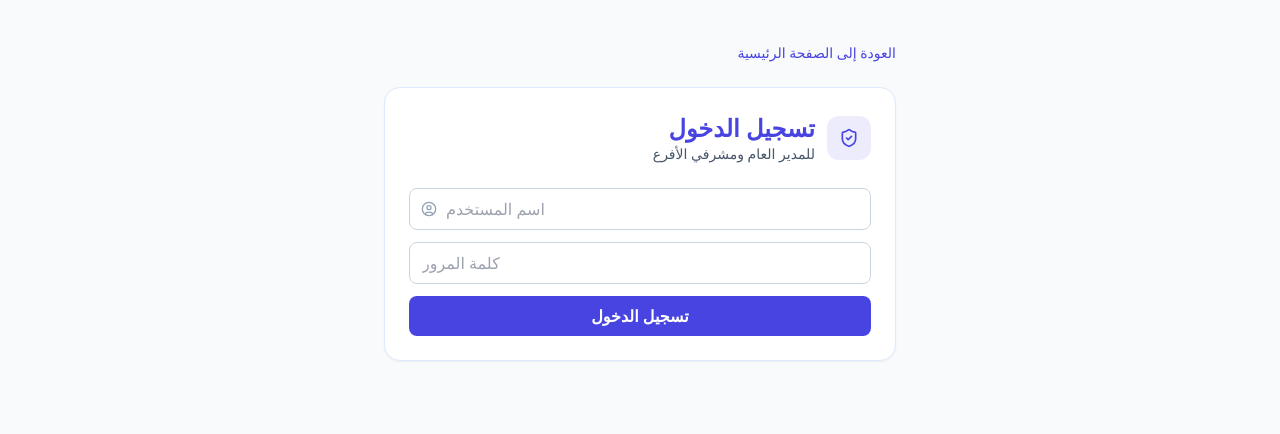
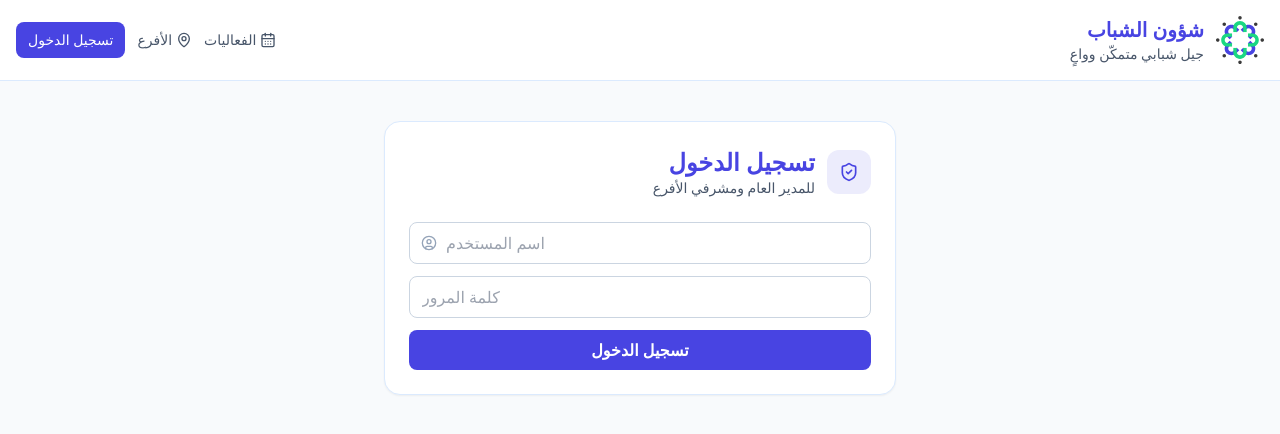
Before and after one commit to ibtikar-syria/youth-affairs, a React (Vite) app in the folder frontend/: page /login in a window 1280 px wide. Shown: the top 434 px of the page. Built offline with nearby package versions, Linux system fonts and the light colour scheme; no server answers.

Commit message:
feat: add SiteHeader component and integrate it across multiple pages

```diff
--- /dev/null
+++ b/frontend/src/components/SiteHeader.tsx
@@ -0,0 +1,73 @@
+import { CalendarDays, MapPin } from 'lucide-react'
+import { Link } from 'react-router-dom'
+
+type SiteHeaderProps = {
+  isLanding?: boolean
+  onLogoClick?: () => void
+}
+
+export const SiteHeader = ({ isLanding = false, onLogoClick }: SiteHeaderProps) => {
+  const LogoContent = (
+    <>
+      <img src="/ya_logo_color.svg" alt="شعار شؤون الشباب" className="h-12 w-12 transition-transform duration-300 hover:rotate-6" />
+      <div>
+        <h1 className="text-xl font-bold text-primary">شؤون الشباب</h1>
+        <p className="text-sm text-slate-600">جيل شبابي متمكّن وواعٍ</p>
+      </div>
+    </>
+  )
+
+  return (
+    <header className="sticky top-0 z-30 border-b border-blue-100 bg-white/95 backdrop-blur">
+      <div className="mx-auto flex max-w-7xl items-center justify-between px-4 py-4">
+        {isLanding ? (
+          <button
+            type="button"
+            onClick={onLogoClick}
+            className="flex items-center gap-3 rounded-lg transition-transform duration-200 hover:scale-[1.02] focus-visible:outline-none focus-visible:ring-2 focus-visible:ring-primary/40"
+            aria-label="العودة إلى أعلى الصفحة"
+          >
+            {LogoContent}
+          </button>
+        ) : (
+          <Link
+            to="/"
+            className="flex items-center gap-3 rounded-lg transition-transform duration-200 hover:scale-[1.02] focus-visible:outline-none focus-visible:ring-2 focus-visible:ring-primary/40"
+            aria-label="العودة إلى الصفحة الرئيسية"
+          >
+            {LogoContent}
+          </Link>
+        )}
+
+        <div className="flex items-center gap-3 text-sm">
+          {isLanding ? (
+            <>
+              <a href="#events" className="inline-flex items-center gap-1 text-slate-600 transition-all duration-200 hover:text-primary hover:translate-x-[-2px]">
+                <CalendarDays className="h-4 w-4" />
+                الفعاليات
+              </a>
+              <a href="#branches" className="inline-flex items-center gap-1 text-slate-600 transition-all duration-200 hover:text-primary hover:translate-x-[-2px]">
+                <MapPin className="h-4 w-4" />
+                الأفرع
+              </a>
+            </>
+          ) : (
+            <>
+              <Link to="/events" className="inline-flex items-center gap-1 text-slate-600 transition-all duration-200 hover:text-primary hover:translate-x-[-2px]">
+                <CalendarDays className="h-4 w-4" />
+                الفعاليات
+              </Link>
+              <Link to="/branches" className="inline-flex items-center gap-1 text-slate-600 transition-all duration-200 hover:text-primary hover:translate-x-[-2px]">
+                <MapPin className="h-4 w-4" />
+                الأفرع
+              </Link>
+            </>
+          )}
+          <Link to="/login" className="rounded-lg bg-primary px-3 py-2 text-white transition-all duration-200 hover:bg-primary/90 hover:shadow-lg hover:scale-105">
+            تسجيل الدخول
+          </Link>
+        </div>
+      </div>
+    </header>
+  )
+}
--- a/frontend/src/views/AdminPage.tsx
+++ b/frontend/src/views/AdminPage.tsx
@@ -2,6 +2,7 @@ import { useEffect, useState } from 'react'
 import { Navigate } from 'react-router-dom'
 import { ArrowUpRight, Building2, CalendarDays, Image, LogOut, MapPin, UserCircle } from 'lucide-react'
 import { api } from '../lib/api'
+import { SiteHeader } from '../components/SiteHeader'
 import type { Branch, EventItem, AuthUser } from '../lib/types'
 
 const TOKEN_KEY = 'ya_admin_token'
@@ -199,7 +200,9 @@ export const AdminPage = () => {
 
   return (
     <div dir="rtl" className="min-h-screen bg-slate-50">
-      <header className="border-b border-blue-100 bg-white shadow-sm">
+      <SiteHeader />
+
+      <section className="border-b border-blue-100 bg-white shadow-sm">
         <div className="mx-auto flex max-w-7xl flex-wrap items-center justify-between gap-3 px-4 py-6">
           <div>
             <h1 className="text-2xl font-bold text-primary">لوحة مشرف الفرع</h1>
@@ -213,7 +216,7 @@ export const AdminPage = () => {
             تسجيل الخروج
           </button>
         </div>
-      </header>
+      </section>
 
       <main className="mx-auto max-w-7xl space-y-6 px-4 py-8">
         <section className="grid gap-4 md:grid-cols-3">
--- a/frontend/src/views/BranchesPage.tsx
+++ b/frontend/src/views/BranchesPage.tsx
@@ -3,6 +3,7 @@ import { Link } from 'react-router-dom'
 import { ChevronRight, MapPin } from 'lucide-react'
 import { api } from '../lib/api'
 import { BranchesExplorer } from '../components/BranchesExplorer'
+import { SiteHeader } from '../components/SiteHeader'
 import type { Branch } from '../lib/types'
 
 export const BranchesPage = () => {
@@ -19,7 +20,9 @@ export const BranchesPage = () => {
 
   return (
     <div dir="rtl" className="min-h-screen bg-slate-50">
-      <header className="border-b border-blue-100 bg-white shadow-sm">
+      <SiteHeader />
+
+      <section className="border-b border-blue-100 bg-white shadow-sm">
         <div className="mx-auto max-w-7xl px-4 py-6">
           <div className="flex items-center justify-between">
             <div>
@@ -38,7 +41,7 @@ export const BranchesPage = () => {
             </Link>
           </div>
         </div>
-      </header>
+      </section>
 
       <main className="mx-auto max-w-7xl px-4 py-8">
         <div className="mb-4 text-sm text-slate-600">
--- a/frontend/src/views/EventDetailPage.tsx
+++ b/frontend/src/views/EventDetailPage.tsx
@@ -2,6 +2,7 @@ import { useEffect, useState } from 'react'
 import { Link, useParams, useNavigate } from 'react-router-dom'
 import { CalendarDays, ChevronRight, MapPin, Calendar, Building2, ArrowRight } from 'lucide-react'
 import { api } from '../lib/api'
+import { SiteHeader } from '../components/SiteHeader'
 import type { EventItem } from '../lib/types'
 
 export const EventDetailPage = () => {
@@ -54,7 +55,9 @@ export const EventDetailPage = () => {
   if (error || !event) {
     return (
       <div dir="rtl" className="min-h-screen bg-slate-50">
-        <header className="border-b border-blue-100 bg-white shadow-sm">
+        <SiteHeader />
+
+        <section className="border-b border-blue-100 bg-white shadow-sm">
           <div className="mx-auto max-w-7xl px-4 py-6">
             <Link
               to="/events"
@@ -64,7 +67,7 @@ export const EventDetailPage = () => {
               العودة للفعاليات
             </Link>
           </div>
-        </header>
+        </section>
         <main className="mx-auto max-w-4xl px-4 py-12">
           <div className="rounded-xl border border-blue-100 bg-white p-12 text-center shadow-sm">
             <CalendarDays className="mx-auto h-16 w-16 text-slate-300" />
@@ -93,7 +96,9 @@ export const EventDetailPage = () => {
 
   return (
     <div dir="rtl" className="min-h-screen bg-slate-50">
-      <header className="border-b border-blue-100 bg-white shadow-sm">
+      <SiteHeader />
+
+      <section className="border-b border-blue-100 bg-white shadow-sm">
         <div className="mx-auto max-w-7xl px-4 py-6">
           <div className="flex items-center justify-between">
             <button
@@ -111,7 +116,7 @@ export const EventDetailPage = () => {
             </Link>
           </div>
         </div>
-      </header>
+      </section>
 
       <main className="mx-auto max-w-5xl px-4 py-8">
         <article className="overflow-hidden rounded-2xl border border-blue-100 bg-white shadow-lg">
--- a/frontend/src/views/EventsPage.tsx
+++ b/frontend/src/views/EventsPage.tsx
@@ -3,6 +3,7 @@ import { Link, useNavigate, useSearchParams } from 'react-router-dom'
 import { ChevronRight } from 'lucide-react'
 import { api } from '../lib/api'
 import { EventsExplorer } from '../components/EventsExplorer'
+import { SiteHeader } from '../components/SiteHeader'
 import type { Branch, EventItem } from '../lib/types'
 
 export const EventsPage = () => {
@@ -76,7 +77,9 @@ export const EventsPage = () => {
 
   return (
     <div dir="rtl" className="min-h-screen bg-slate-50">
-      <header className="border-b border-blue-100 bg-white shadow-sm">
+      <SiteHeader />
+
+      <section className="border-b border-blue-100 bg-white shadow-sm">
         <div className="mx-auto max-w-7xl px-4 py-6">
           <div className="flex items-center justify-between">
             <div>
@@ -92,7 +95,7 @@ export const EventsPage = () => {
             </Link>
           </div>
         </div>
-      </header>
+      </section>
 
       <main className="mx-auto max-w-7xl px-4 py-8">
         <EventsExplorer
--- a/frontend/src/views/LandingPage.tsx
+++ b/frontend/src/views/LandingPage.tsx
@@ -24,6 +24,7 @@ import {
 import { api } from '../lib/api'
 import { BranchesExplorer } from '../components/BranchesExplorer'
 import { EventsExplorer } from '../components/EventsExplorer'
+import { SiteHeader } from '../components/SiteHeader'
 import type { Branch, EventItem } from '../lib/types'
 
 const values = [
@@ -207,35 +208,7 @@ export const LandingPage = () => {
 
   return (
     <div ref={pageRef} dir="rtl" className="min-h-screen bg-slate-50 text-slate-800">
-      <header className="sticky top-0 z-30 border-b border-blue-100 bg-white/95 backdrop-blur">
-        <div className="mx-auto flex max-w-6xl items-center justify-between px-4 py-4">
-          <button
-            type="button"
-            onClick={scrollToTop}
-            className="flex items-center gap-3 rounded-lg transition-transform duration-200 hover:scale-[1.02] focus-visible:outline-none focus-visible:ring-2 focus-visible:ring-primary/40"
-            aria-label="العودة إلى أعلى الصفحة"
-          >
-            <img src="/ya_logo_color.svg" alt="شعار شؤون الشباب" className="h-12 w-12 transition-transform duration-300 hover:rotate-6" />
-            <div>
-              <h1 className="text-xl font-bold text-primary">{content.organizationName}</h1>
-              <p className="text-sm text-slate-600">{content.slogan}</p>
-            </div>
-          </button>
-          <div className="flex items-center gap-3 text-sm">
-            <a href="#events" className="inline-flex items-center gap-1 text-slate-600 transition-all duration-200 hover:text-primary hover:translate-x-[-2px]">
-              <CalendarDays className="h-4 w-4" />
-              الفعاليات
-            </a>
-            <a href="#branches" className="inline-flex items-center gap-1 text-slate-600 transition-all duration-200 hover:text-primary hover:translate-x-[-2px]">
-              <MapPin className="h-4 w-4" />
-              الأفرع
-            </a>
-            <Link to="/login" className="rounded-lg bg-primary px-3 py-2 text-white transition-all duration-200 hover:bg-primary/90 hover:shadow-lg hover:scale-105">
-              تسجيل الدخول
-            </Link>
-          </div>
-        </div>
-      </header>
+      <SiteHeader isLanding onLogoClick={scrollToTop} />
 
       <main>
         <section className="relative overflow-hidden bg-gradient-to-l from-primary to-accent py-16 text-white">
--- a/frontend/src/views/LoginPage.tsx
+++ b/frontend/src/views/LoginPage.tsx
@@ -1,7 +1,8 @@
 import { useEffect, useState } from 'react'
-import { Link, useNavigate } from 'react-router-dom'
+import { useNavigate } from 'react-router-dom'
 import { ShieldCheck, UserCircle } from 'lucide-react'
 import { api } from '../lib/api'
+import { SiteHeader } from '../components/SiteHeader'
 
 const ADMIN_TOKEN_KEY = 'ya_admin_token'
 const SUPERADMIN_TOKEN_KEY = 'ya_superadmin_token'
@@ -92,12 +93,11 @@ export const LoginPage = () => {
   }
 
   return (
-    <div dir="rtl" className="min-h-screen bg-slate-50 px-4 py-10">
+    <div dir="rtl" className="min-h-screen bg-slate-50">
+      <SiteHeader />
+
+      <div className="px-4 py-10">
       <div className="mx-auto max-w-lg">
-        <Link to="/" className="mb-6 inline-flex items-center text-sm font-medium text-primary transition hover:opacity-90">
-          العودة إلى الصفحة الرئيسية
-        </Link>
-
         <div className="rounded-2xl border border-blue-100 bg-white p-6 shadow-sm">
           <div className="mb-6 flex items-center gap-3">
             <div className="rounded-xl bg-primary/10 p-3 text-primary">
@@ -138,6 +138,7 @@ export const LoginPage = () => {
           </form>
         </div>
       </div>
+      </div>
     </div>
   )
 }
--- a/frontend/src/views/SuperAdminPage.tsx
+++ b/frontend/src/views/SuperAdminPage.tsx
@@ -2,6 +2,7 @@ import { useEffect, useState } from 'react'
 import { Navigate } from 'react-router-dom'
 import { Building2, Check, LogOut, Pencil, Trash2, UserCog, Users, X } from 'lucide-react'
 import { api } from '../lib/api'
+import { SiteHeader } from '../components/SiteHeader'
 import type { AdminUser, AuthUser, Branch } from '../lib/types'
 
 const TOKEN_KEY = 'ya_superadmin_token'
@@ -134,6 +135,7 @@ export const SuperAdminPage = () => {
     if (!token) {
       return
     }
+
     setLoading(true)
     void refreshData(token)
       .catch((loadError) => {
@@ -647,7 +649,9 @@ export const SuperAdminPage = () => {
 
   return (
     <div dir="rtl" className="min-h-screen bg-slate-50">
-      <header className="border-b border-blue-100 bg-white shadow-sm">
+      <SiteHeader />
+
+      <section className="border-b border-blue-100 bg-white shadow-sm">
         <div className="mx-auto flex max-w-7xl flex-wrap items-center justify-between gap-3 px-4 py-6">
           <div>
             <h1 className="text-2xl font-bold text-primary">لوحة المدير العام</h1>
@@ -661,7 +665,7 @@ export const SuperAdminPage = () => {
             تسجيل الخروج
           </button>
         </div>
-      </header>
+      </section>
 
       <main className="mx-auto max-w-7xl space-y-6 px-4 py-8">
         <section className="grid gap-4 md:grid-cols-3">
```
